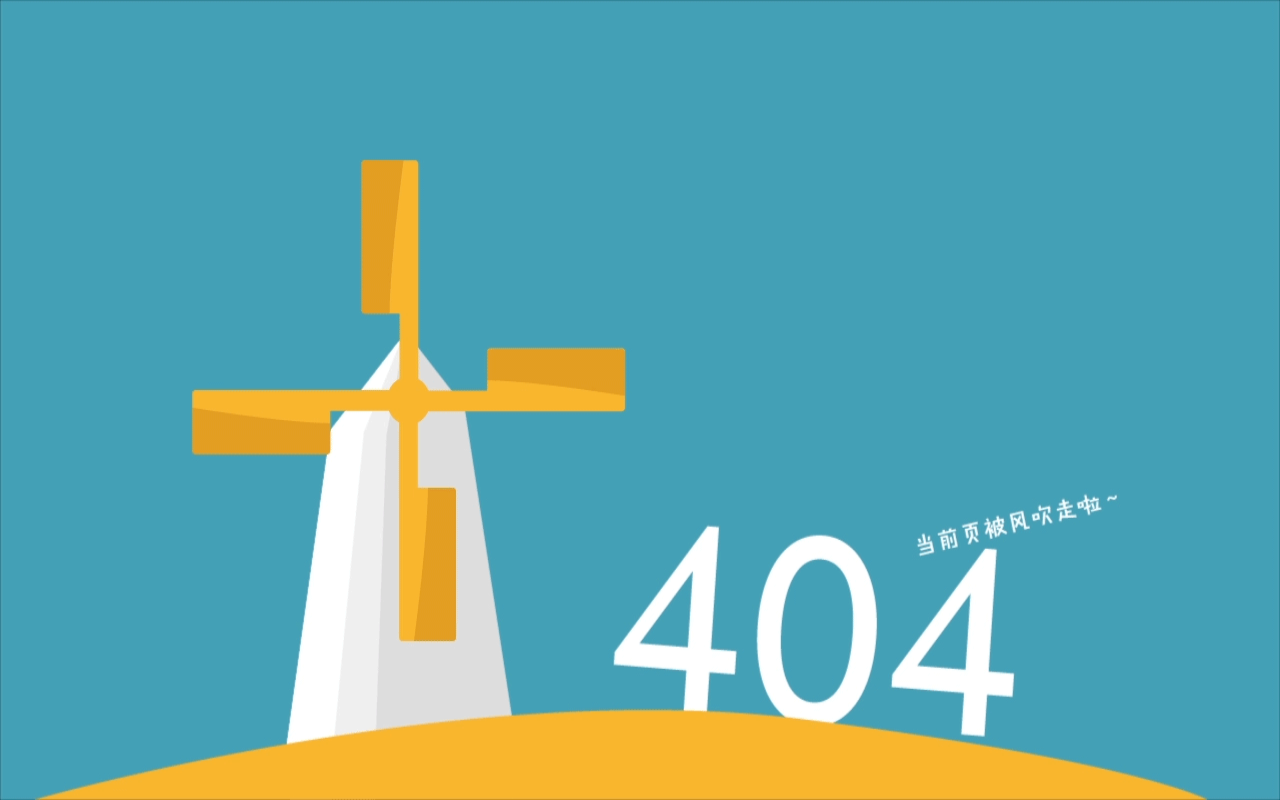
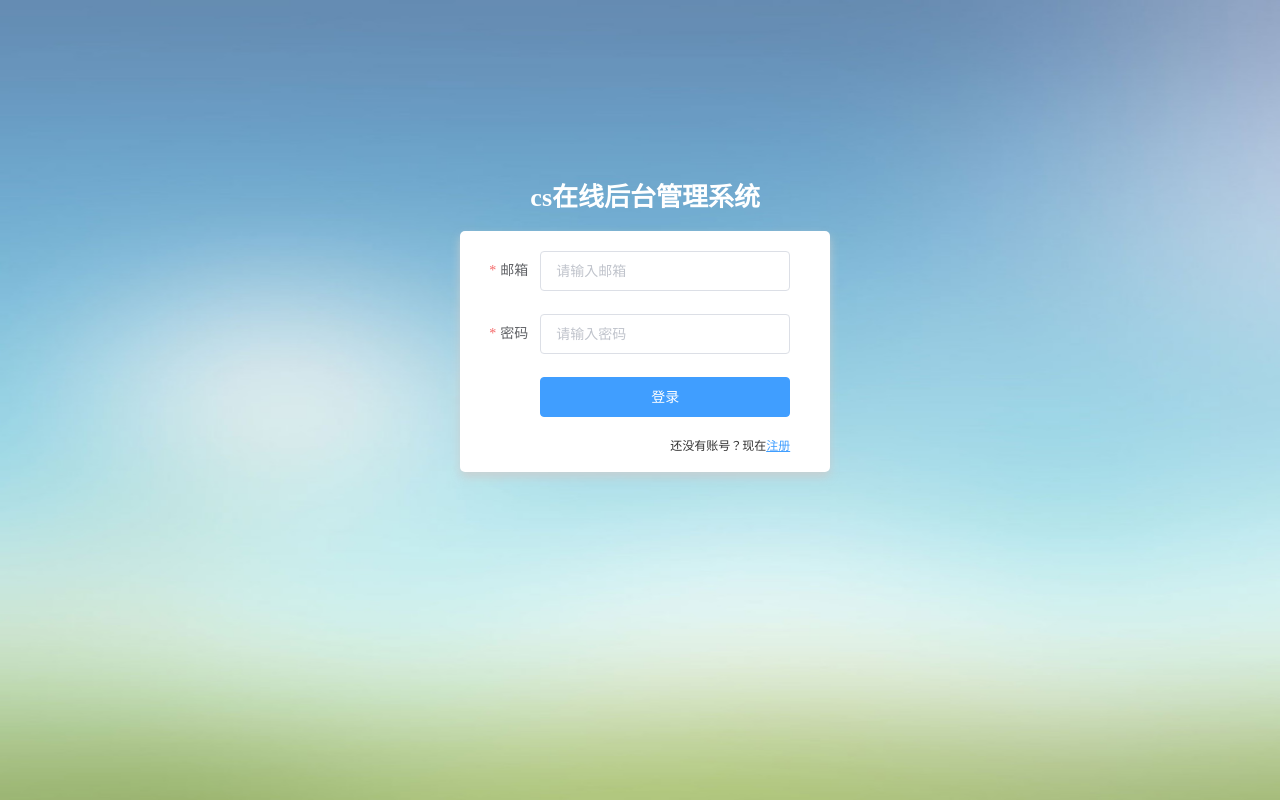
Before and after one commit to yuedehuanxiang/element-cash-frontend, a Vue app: page /login in a window 1280 px wide. Built offline with nearby package versions, Linux system fonts and the light colour scheme.

Commit message:
complete login page

```diff
--- a/src/router.js
+++ b/src/router.js
@@ -2,6 +2,7 @@ import Vue from "vue";
 import Router from "vue-router";
 import Index from "./views/index.vue";
 import Register from "./views/Register.vue";
+import Login from "./views/Login.vue";
 import NotFound from "./views/404.vue";
 
 Vue.use(Router);
@@ -25,6 +26,11 @@ export default new Router({
       component: Register
     },
     {
+      path: "/login",
+      name: "login",
+      component: Login
+    },
+    {
       path: "*",
       name: "/404",
       component: NotFound
--- /dev/null
+++ b/src/views/Login.vue
@@ -0,0 +1,128 @@
+<template>
+    <div class="login">
+        <section class="form_container">
+            <div class="manage_tip">
+             <span class="title">cs在线后台管理系统</span>
+             <el-form :model="loginUser"  :rules="rules" ref="loginForm"
+              label-width="60px" class="loginForm">
+                <el-form-item label="邮箱" prop="email">
+                  <el-input  v-model="loginUser.email" placeholder="请输入邮箱"></el-input>
+                </el-form-item>
+                <el-form-item label="密码" prop="password">
+                  <el-input type="password"  v-model="loginUser.password" placeholder="请输入密码"></el-input>
+                </el-form-item>
+                <el-form-item>
+                  <el-button type="primary" class="submit_btn" @click="submitForm('loginForm')">
+                    登录
+                  </el-button>
+                </el-form-item>
+                <div class="tiparea">
+                  <p>还没有账号？现在<router-link to='/register'>注册</router-link></p>
+                </div>
+              </el-form>
+            </div>
+        </section>
+    </div>
+</template>
+
+<script>
+export default {
+  name: "login",
+  components: {},
+  data() {
+    return {
+      loginUser: {
+        email: "",
+        password: ""
+      },
+      rules: {
+        email: [
+          {
+            type: "email",
+            required: true,
+            message: "邮箱格式不正确",
+            trigger: "blur"
+          }
+        ],
+        password: [
+          {
+            required: true,
+            message: "密码不能为空",
+            trigger: "blur"
+          },
+          {
+            min: 6,
+            max: 30,
+            message: "长度在6到30之间",
+            trigger: "blur"
+          }
+        ]
+      }
+    };
+  },
+  methods: {
+    submitForm(formName) {
+      this.$refs[formName].validate(valid => {
+        if (valid) {
+          this.$axios.post("/api/users/login", this.loginUser).then(res => {
+            // token
+            if (res.data.success) {
+              const { token } = res.data;
+              localStorage.setItem("eleToken", token);
+              this.$router.push("/index");
+            }
+          });
+        } else {
+          console.log("error submit!!");
+          return false;
+        }
+      });
+    }
+  }
+};
+</script>
+
+<style scoped>
+.login {
+  position: relative;
+  width: 100%;
+  height: 100%;
+  background: url(../assets/bg.jpg) no-repeat center center;
+  background-size: 100% 100%;
+}
+.form_container {
+  width: 370px;
+  height: 210px;
+  position: absolute;
+  top: 20%;
+  left: 34%;
+  padding: 25px;
+  border-radius: 5px;
+  text-align: center;
+}
+.form_container .manage_tip .title {
+  font-family: "Microsoft YaHei";
+  font-weight: bold;
+  font-size: 26px;
+  color: #fff;
+}
+.loginForm {
+  margin-top: 20px;
+  background-color: #fff;
+  padding: 20px 40px 20px 20px;
+  border-radius: 5px;
+  box-shadow: 0px 5px 10px #cccc;
+}
+
+.submit_btn {
+  width: 100%;
+}
+.tiparea {
+  text-align: right;
+  font-size: 12px;
+  color: #333;
+}
+.tiparea p a {
+  color: #409eff;
+}
+</style>
```
